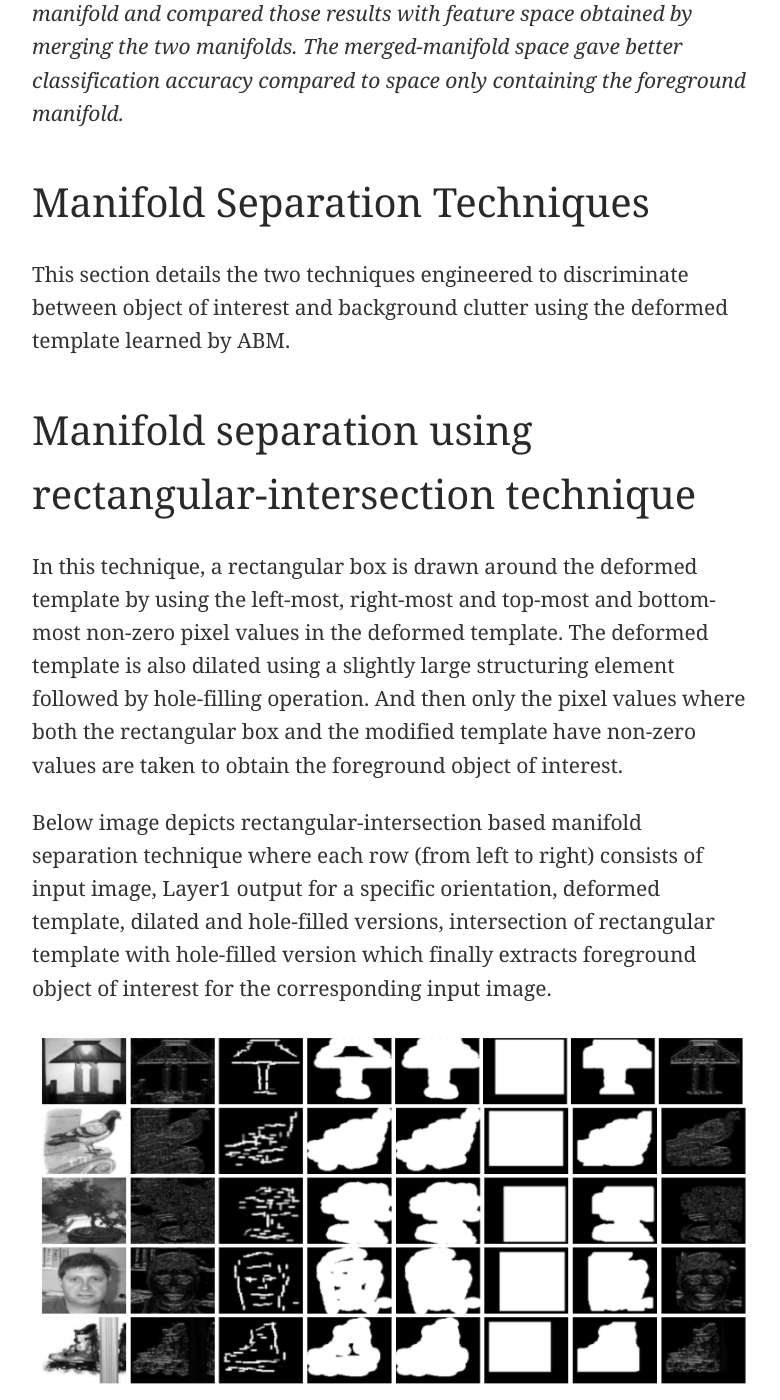
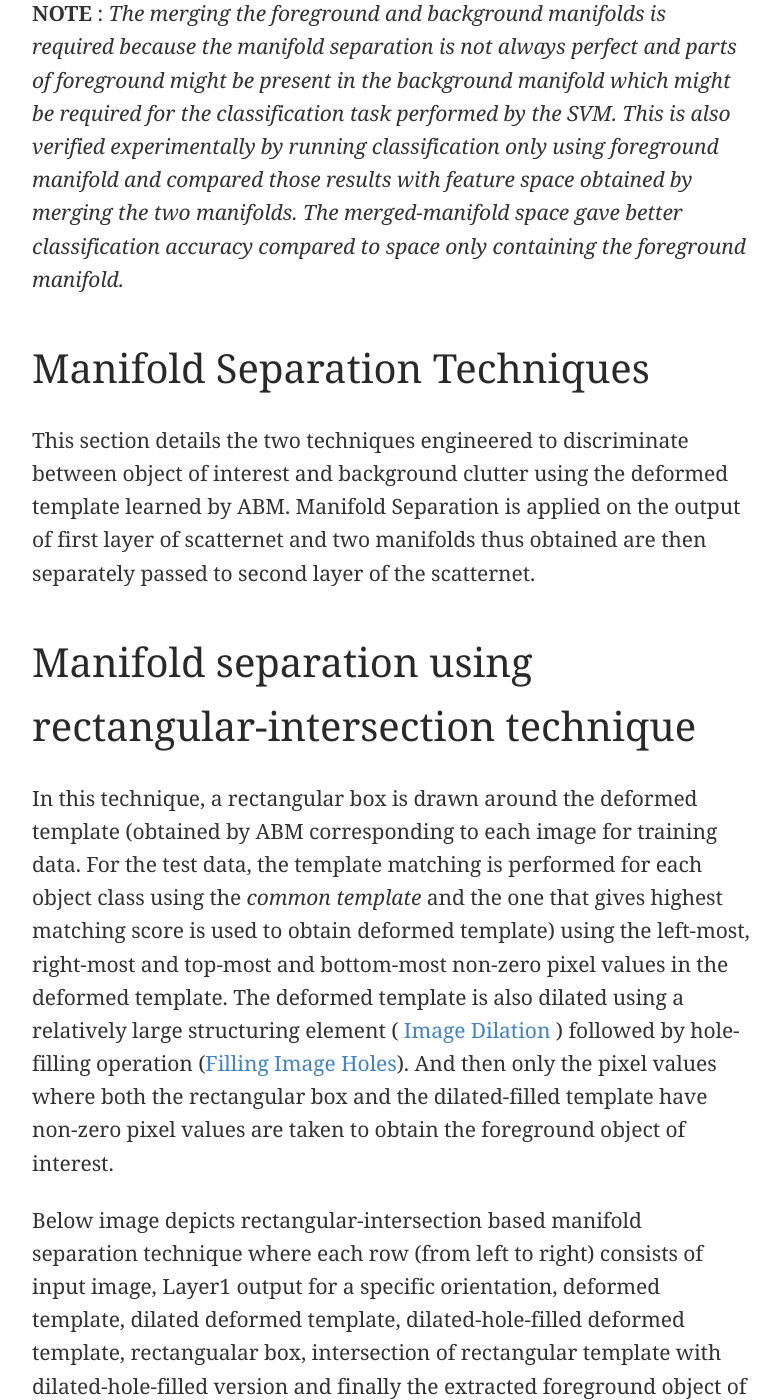
Before and after one commit to architkansal/architkansal.github.io, a Jekyll site: the page built from _posts/2018-10-05-Discriminatory-Scatternet.md, in a window 1280 px wide and 1400 px high, scrolled down 6105 px. Shown: the whole window, without its empty margins (248-1028 px from the left). Built offline with Jekyll 4.4.1, drawn with Linux system fonts in a browser that asks for light colours; comment, search, counter and statistics services are not loaded; some of the changed text lies outside the part shown.

Commit message:
update scatternet blog

```diff
--- a/_posts/2018-10-05-Discriminatory-Scatternet.md
+++ b/_posts/2018-10-05-Discriminatory-Scatternet.md
@@ -31,9 +31,9 @@
 In the second stage of the network, a two-layer DTCWT scatternet is used. We filter the input at first layer of scatternet, then we apply manifold separation on this using the templates learned in first stage and further pass the filtered foreground and background manifolds to the second layer of scatternet. Finally, we merge the two manifolds after filtering them in the second layer. And the output from both the first layer and merged manifolds are passed to support vector machine for classification.
 
 Illustration below shows the input image (x) of size 112 × 112. Image representations
-at m = 1 are obtained using DTCWT filters at 4 scales and 6 orientations. Next the Manifold
+at m = 1 layer (first layer) are obtained using DTCWT filters at 4 scales and 6 orientations. Next the Manifold
 separation using deformed templates is carried out and the foreground and background
-manifolds are, separately, further passed through m = 2 layer and then merged to obtained
+manifolds are, separately, further passed through m = 2 layer (second layer) (In the second layer, each of the 6 orientations are further filtered at each scale upto the coarsest scale as shown the the diagram, e.g. for j=1 in first layer we have 112x112x6 as output so in the second layer each of six 112x112 is used to get 56x56x6, 28x28x6, 14x14x6 because the coarsest scale in the first layer is 14x14) and then merged to obtain
 the final representations.
 
 ![Complete Network Architecture]({{site.baseurl}}/images/scatternet/dscatternet2.png "Network Architecture")
@@ -91,35 +91,34 @@
 ##  Manifold Separation Techniques
 
 This section details the two techniques engineered to discriminate between object of interest
-and background clutter using the deformed template learned by ABM.
+and background clutter using the deformed template learned by ABM. Manifold Separation is applied on the output of first layer of scatternet and two manifolds thus obtained are then separately passed to second layer of the scatternet.
 
 ## Manifold separation using rectangular-intersection technique
 
-In this technique, a rectangular box is drawn around the deformed template by using the
-left-most, right-most and top-most and bottom-most non-zero pixel values in the deformed
-template. The deformed template is also dilated using a slightly large structuring element
-followed by hole-filling operation. And then only the pixel values where both the rectangular
-box and the modified template have non-zero values are taken to obtain the foreground object
-of interest.
+In this technique, a rectangular box is drawn around the deformed template (obtained by ABM corresponding to each image for training data. For the test data, the template matching is performed for each object class using the *common template* and the one that gives highest matching score is used to obtain deformed template)
+using the left-most, right-most and top-most and bottom-most non-zero pixel values in the deformed
+template. The deformed template is also dilated using a relatively large structuring element ( [Image Dilation](https://www.mathworks.com/help/images/ref/imdilate.html) )
+followed by hole-filling operation ([Filling Image Holes](https://www.mathworks.com/help/images/ref/imfill.html)). And then only the pixel values where both the rectangular
+box and the dilated-filled template have non-zero pixel values are taken to obtain the foreground object of interest.
 
 Below image depicts rectangular-intersection based manifold separation
 technique where each row (from left to right) consists of input image, Layer1 output for
-a specific orientation, deformed template, dilated and hole-filled versions, intersection of
-rectangular template with hole-filled version which finally extracts foreground object of
+a specific orientation, deformed template, dilated deformed template, dilated-hole-filled deformed template, rectangualar box, intersection of
+rectangular template with dilated-hole-filled version and finally the extracted foreground object of
 interest for the corresponding input image.
 
 ![Rectangular Manifold Separation]({{site.baseurl}}/images/scatternet/grid_rect_2.png "Rectangular Manifold Separation")
 
 ## Manifold separation using dilation-erosion technique
 
-The deformed template learned for the object of interest is first dilated followed by
-hole-filling operation and finally it is eroded to avoid including unnecessary clutter from
+Here, the deformed template obtained for the object of interest ( obtained by ABM corresponding to each image for training data. For the test data, the template matching is performed for each object class using the *common template* and the one that gives highest matching score is used to obtain deformed template) is first dilated [Image Dilation](https://www.mathworks.com/help/images/ref/imdilate.html) ) followed by
+hole-filling operation ([Filling Image Holes](https://www.mathworks.com/help/images/ref/imfill.html)) and finally it is eroded ([Image Erosion](https://www.mathworks.com/help/images/ref/imerode.html))to avoid including unnecessary clutter from
 background. The structuring elements and their values are set heuristically for both dilation
 and erosion operations.
 
-Below image depicts dilation-erosion based manifold separation technique
-where each row (from top to bottom) consists of dilated,hole-filled and eroded versions
-which are finally used to extract foreground objects of interest in the last row.
+Below image depicts dilation-erosion based manifold separation technique on a deformed template displayed in the first row. Next, each of the columns (from top to bottom) consists of dilated version of template followed by hole-filled version of dilated template followed by eroded version of the dilated-hole-filled template
+which are finally used to extract foreground objects of interest as displayed in the last row.
+The structuring element used for dilation and erosion operation are different for each column. This signifies the effect of choosing the correct structing element and its impact on the manifold separation process.
 
 ![Dilation-Erosion Manifold Separation]({{site.baseurl}}/images/scatternet/dilation-erosion.png "Dilation-Erosion Manifold Separation")
 
```
